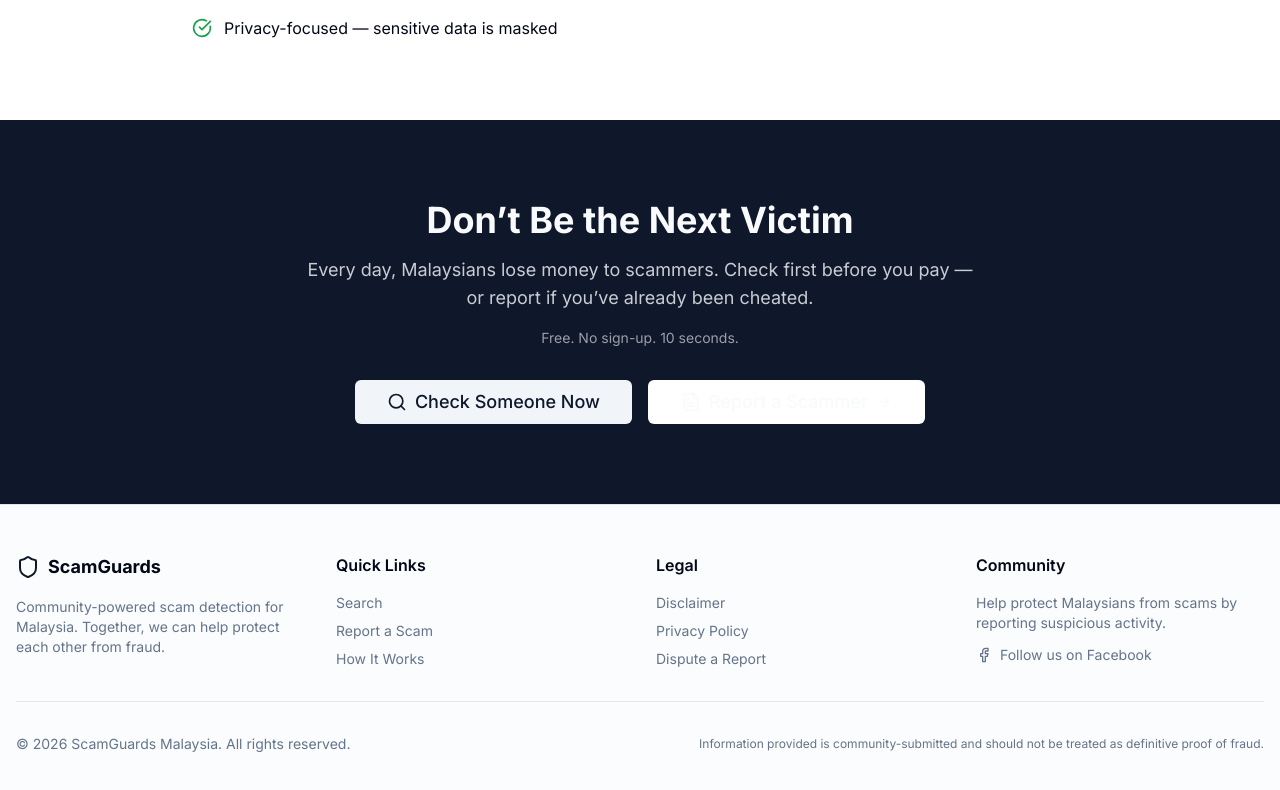
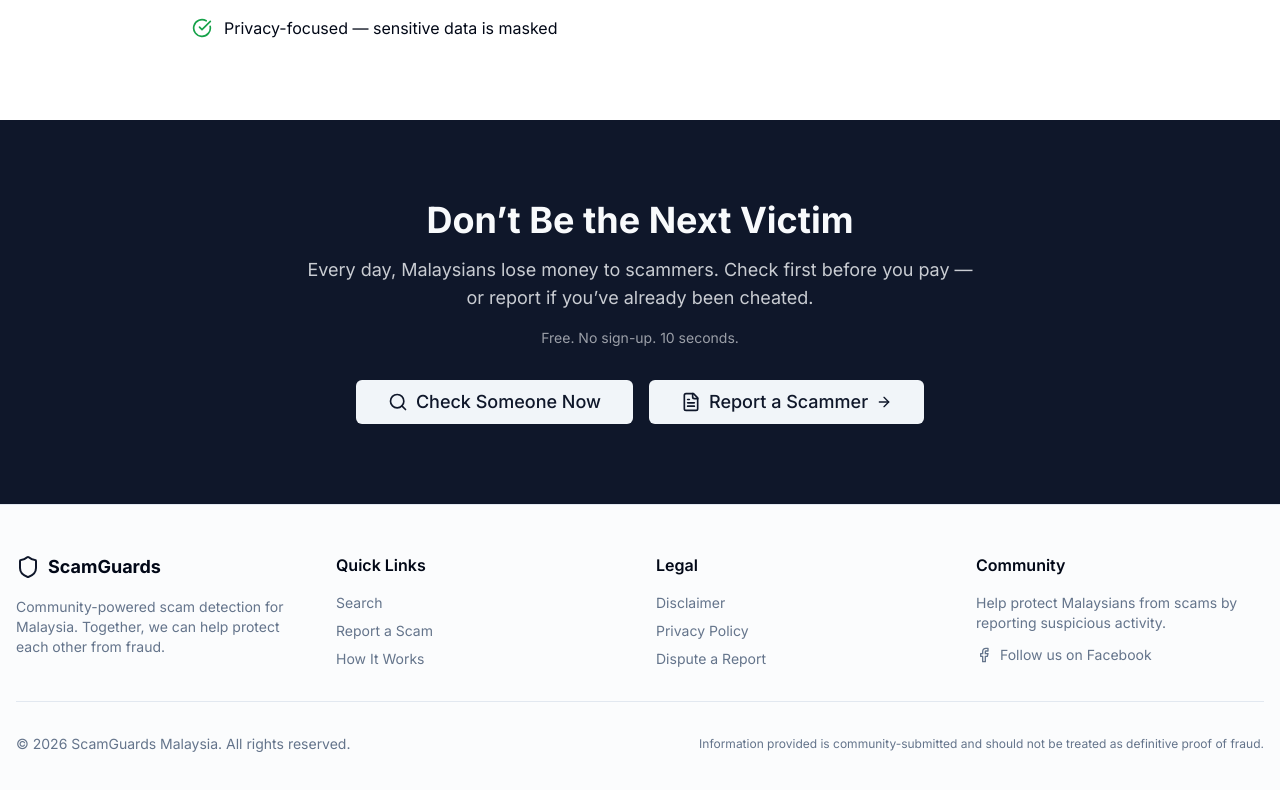
Before and after one commit to nicuk/scamguards, a Next.js app: page / in a window 1280 px wide. Shown: the part 3100-3890 px from the top of the page. Built offline with nearby package versions, Linux system fonts and the light colour scheme; no server answers; the database is empty.

Commit message:
Fix Report a Scammer button visibility in CTA section

```diff
--- a/components/home/cta-section.tsx
+++ b/components/home/cta-section.tsx
@@ -44,8 +44,8 @@
           <Button
             asChild
             size="lg"
-            variant="outline"
-            className="text-lg px-8 border-primary-foreground/30 text-primary-foreground hover:bg-primary-foreground/10"
+            variant="secondary"
+            className="text-lg px-8"
           >
             <Link href="/submit" className="inline-flex items-center gap-2">
               <FileText className="h-5 w-5" />
```
